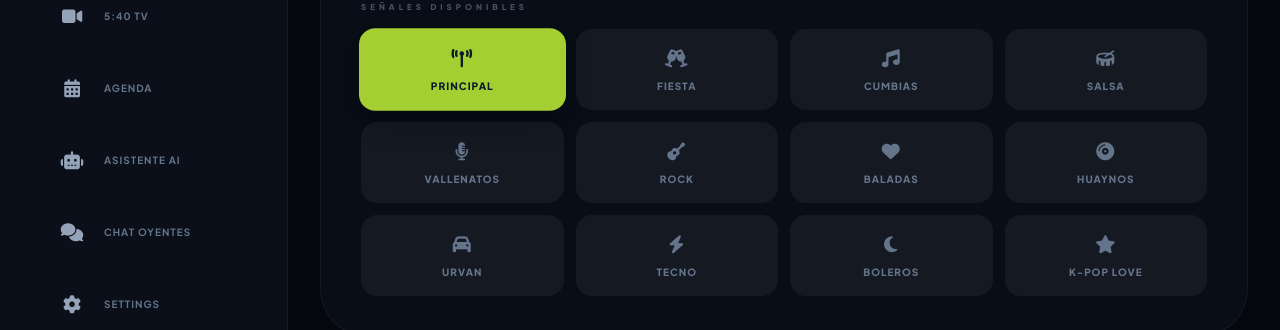
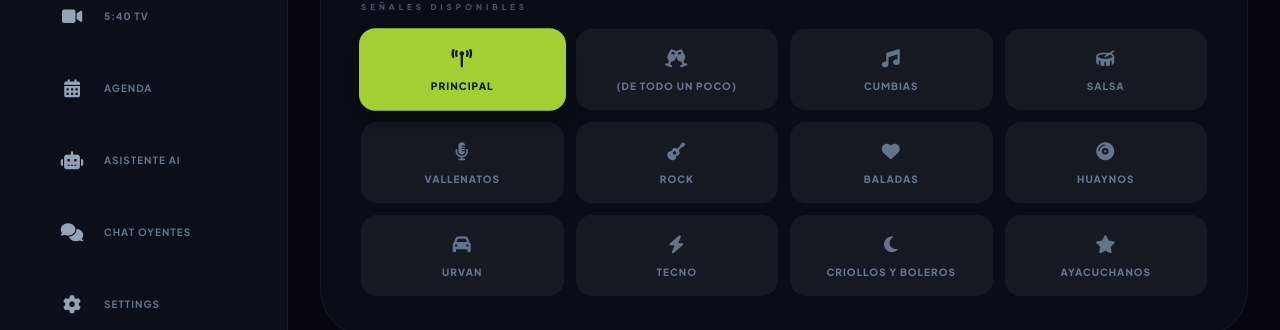
Before and after one commit to robinhuerta/crm-textil-ia, a React (Vite) app: page / in a window 1280 px wide. Shown: the part 462-792 px from the top of the page. Built offline with nearby package versions, Linux system fonts and the light colour scheme; no server answers.

Commit message:
Update radio station configuration: Ayacuchanos and Criollos y Boleros

```diff
--- a/components/HomeView.tsx
+++ b/components/HomeView.tsx
@@ -134,7 +134,7 @@ const HomeView: React.FC<HomeViewProps> = ({ onPlayToggle, isPlaying }) => {
           <p className="text-[8px] font-black text-slate-600 uppercase tracking-[0.5em] text-center lg:text-left mb-2">Señales Disponibles</p>
           <div className="grid grid-cols-2 sm:grid-cols-4 gap-3">
             <StreamBtn label="Principal" icon="fa-tower-broadcast" active={activeStream === RADIO_STREAM_URL} color="bg-[#a3cf33]" onClick={() => switchStream(RADIO_STREAM_URL)} nowPlaying={activeStream === RADIO_STREAM_URL ? nowPlaying : null} />
-            <StreamBtn label="Fiesta" icon="fa-glass-cheers" active={activeStream === RADIO_STREAM_FIESTA} color="bg-amber-500" onClick={() => switchStream(RADIO_STREAM_FIESTA)} nowPlaying={activeStream === RADIO_STREAM_FIESTA ? nowPlaying : null} />
+            <StreamBtn label="(De todo un poco)" icon="fa-glass-cheers" active={activeStream === RADIO_STREAM_FIESTA} color="bg-amber-500" onClick={() => switchStream(RADIO_STREAM_FIESTA)} nowPlaying={activeStream === RADIO_STREAM_FIESTA ? nowPlaying : null} />
             <StreamBtn label="Cumbias" icon="fa-music" active={activeStream === RADIO_STREAM_CUMBIAS} color="bg-[#3fb4e5]" onClick={() => switchStream(RADIO_STREAM_CUMBIAS)} nowPlaying={activeStream === RADIO_STREAM_CUMBIAS ? nowPlaying : null} />
             <StreamBtn label="Salsa" icon="fa-drum" active={activeStream === RADIO_STREAM_SALSA} color="bg-indigo-500" onClick={() => switchStream(RADIO_STREAM_SALSA)} nowPlaying={activeStream === RADIO_STREAM_SALSA ? nowPlaying : null} />
             <StreamBtn label="Vallenatos" icon="fa-microphone-lines" active={activeStream === RADIO_STREAM_VALLENATOS} color="bg-yellow-500" onClick={() => switchStream(RADIO_STREAM_VALLENATOS)} nowPlaying={activeStream === RADIO_STREAM_VALLENATOS ? nowPlaying : null} />
@@ -143,8 +143,8 @@ const HomeView: React.FC<HomeViewProps> = ({ onPlayToggle, isPlaying }) => {
             <StreamBtn label="Huaynos" icon="fa-compact-disc" active={activeStream === RADIO_STREAM_HUAYNOS} color="bg-orange-500" onClick={() => switchStream(RADIO_STREAM_HUAYNOS)} nowPlaying={activeStream === RADIO_STREAM_HUAYNOS ? nowPlaying : null} />
             <StreamBtn label="Urvan" icon="fa-car" active={activeStream === RADIO_STREAM_URVAN} color="bg-purple-500" onClick={() => switchStream(RADIO_STREAM_URVAN)} nowPlaying={activeStream === RADIO_STREAM_URVAN ? nowPlaying : null} />
             <StreamBtn label="Tecno" icon="fa-bolt" active={activeStream === RADIO_STREAM_TECNO} color="bg-cyan-500" onClick={() => switchStream(RADIO_STREAM_TECNO)} nowPlaying={activeStream === RADIO_STREAM_TECNO ? nowPlaying : null} />
-            <StreamBtn label="Boleros" icon="fa-moon" active={activeStream === RADIO_STREAM_BOLEROS} color="bg-pink-700" onClick={() => switchStream(RADIO_STREAM_BOLEROS)} nowPlaying={activeStream === RADIO_STREAM_BOLEROS ? nowPlaying : null} />
-            <StreamBtn label="K-Pop Love" icon="fa-star" active={activeStream === RADIO_STREAM_KPOP} color="bg-fuchsia-500" onClick={() => switchStream(RADIO_STREAM_KPOP)} nowPlaying={activeStream === RADIO_STREAM_KPOP ? nowPlaying : null} />
+            <StreamBtn label="Criollos y Boleros" icon="fa-moon" active={activeStream === RADIO_STREAM_BOLEROS} color="bg-pink-700" onClick={() => switchStream(RADIO_STREAM_BOLEROS)} nowPlaying={activeStream === RADIO_STREAM_BOLEROS ? nowPlaying : null} />
+            <StreamBtn label="Ayacuchanos" icon="fa-star" active={activeStream === RADIO_STREAM_KPOP} color="bg-fuchsia-500" onClick={() => switchStream(RADIO_STREAM_KPOP)} nowPlaying={activeStream === RADIO_STREAM_KPOP ? nowPlaying : null} />
           </div>
         </div>
       </section >
--- a/constants.ts
+++ b/constants.ts
@@ -11,8 +11,8 @@ export const RADIO_STREAM_BALADAS = 'https://stream-143.zeno.fm/ux9p55q8qeruv?zt
 export const RADIO_STREAM_FIESTA = 'https://stream-162.zeno.fm/yw5nn2g8bwbtv?zt';
 export const RADIO_STREAM_URVAN = 'https://stream-142.zeno.fm/bpwth3kkperuv?zt';
 export const RADIO_STREAM_TECNO = 'https://stream-160.zeno.fm/mn7vx0utdfhvv?zt';
-export const RADIO_STREAM_BOLEROS = 'https://stream-157.zeno.fm/b10wvksv7mruv?zt';
-export const RADIO_STREAM_KPOP = 'https://stream-156.zeno.fm/0gmdtr2rsf9uv?zt';
+export const RADIO_STREAM_BOLEROS = 'https://stream-159.zeno.fm/qw3at85dqrhvv?zt';
+export const RADIO_STREAM_KPOP = 'https://stream-159.zeno.fm/66xq9u1d2c9uv?zt';
 
 export const WHATSAPP_URL = 'https://wa.me/51900758816';
 export const GREETINGS_WHATSAPP = 'https://wa.me/51933067069'; // Saludos en vivo (Moderador)
```
